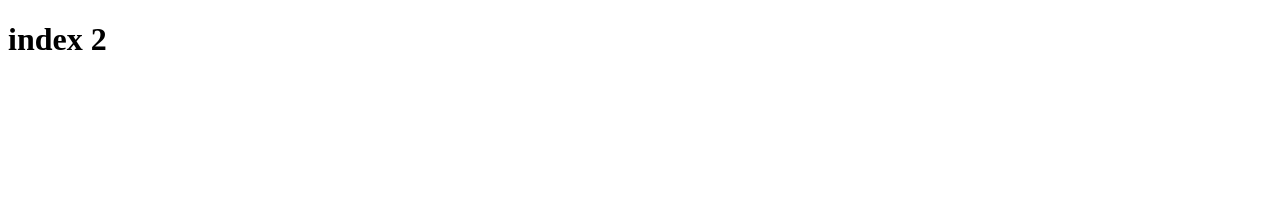
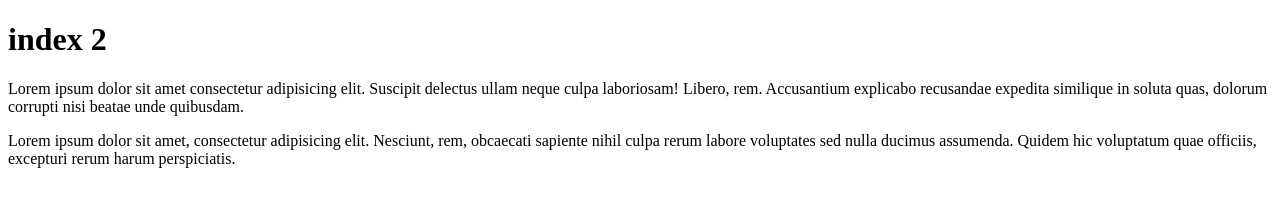
Before and after one commit to Kadiresh07/github, a plain HTML site: page index2.html in a window 1280 px wide. Drawn offline with Linux system fonts and the light colour scheme.

Commit message:
add new line in index2

```diff
--- a/index2.html
+++ b/index2.html
@@ -7,5 +7,12 @@
 </head>
 <body>
     <h1>index 2 </h1>
+    <p>Lorem ipsum dolor sit amet consectetur adipisicing elit. Suscipit delectus
+        ullam neque culpa laboriosam! Libero, rem. Accusantium
+        explicabo recusandae expedita similique in soluta quas, dolorum corrupti nisi beatae unde quibusdam.</p>
+
+        <p>Lorem ipsum dolor sit amet, consectetur adipisicing elit.
+            Nesciunt, rem, obcaecati sapiente nihil culpa rerum labore voluptates sed nulla
+             ducimus assumenda. Quidem hic voluptatum quae officiis, excepturi rerum harum perspiciatis.</p>
 </body>
 </html>
```
